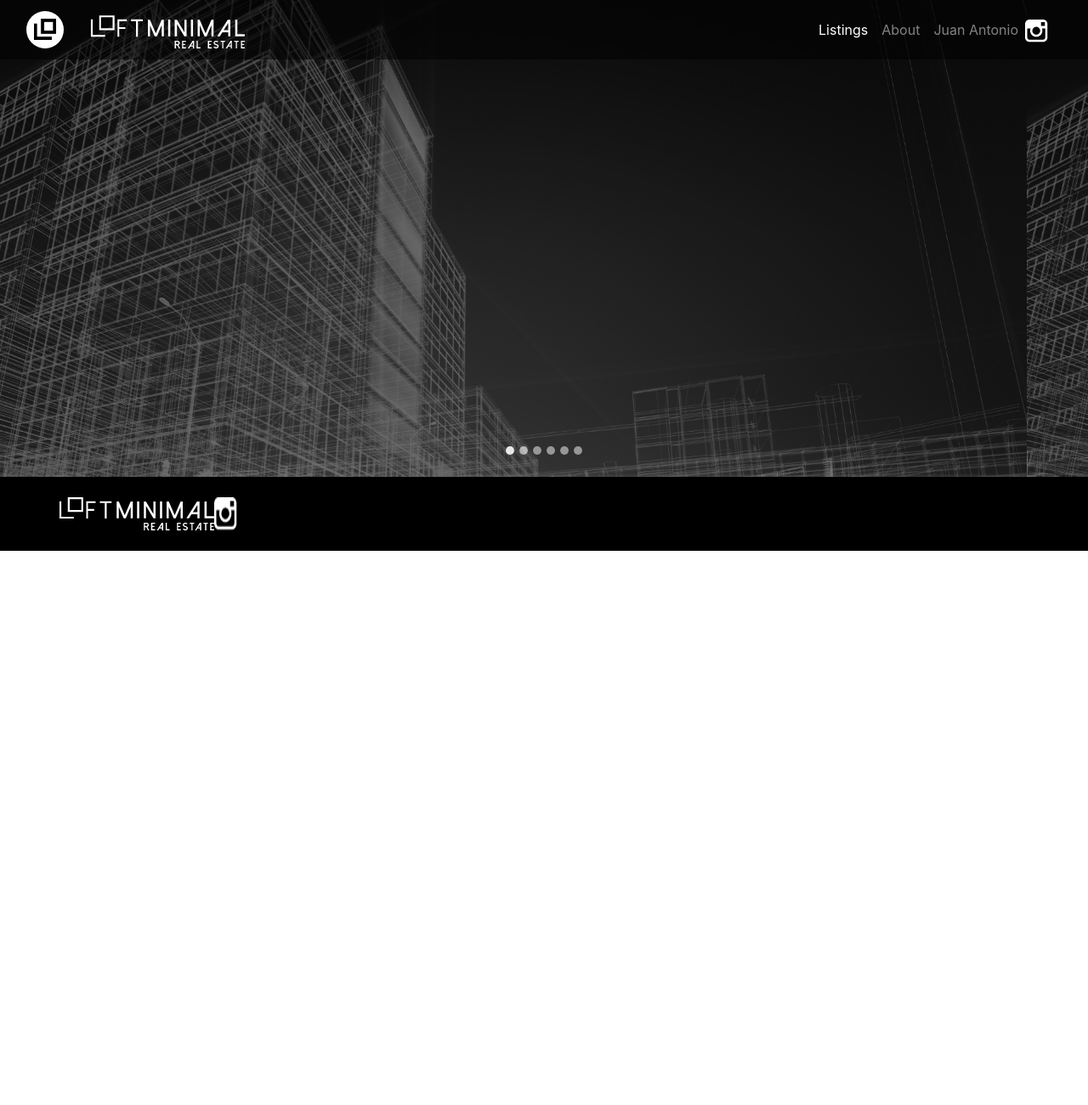
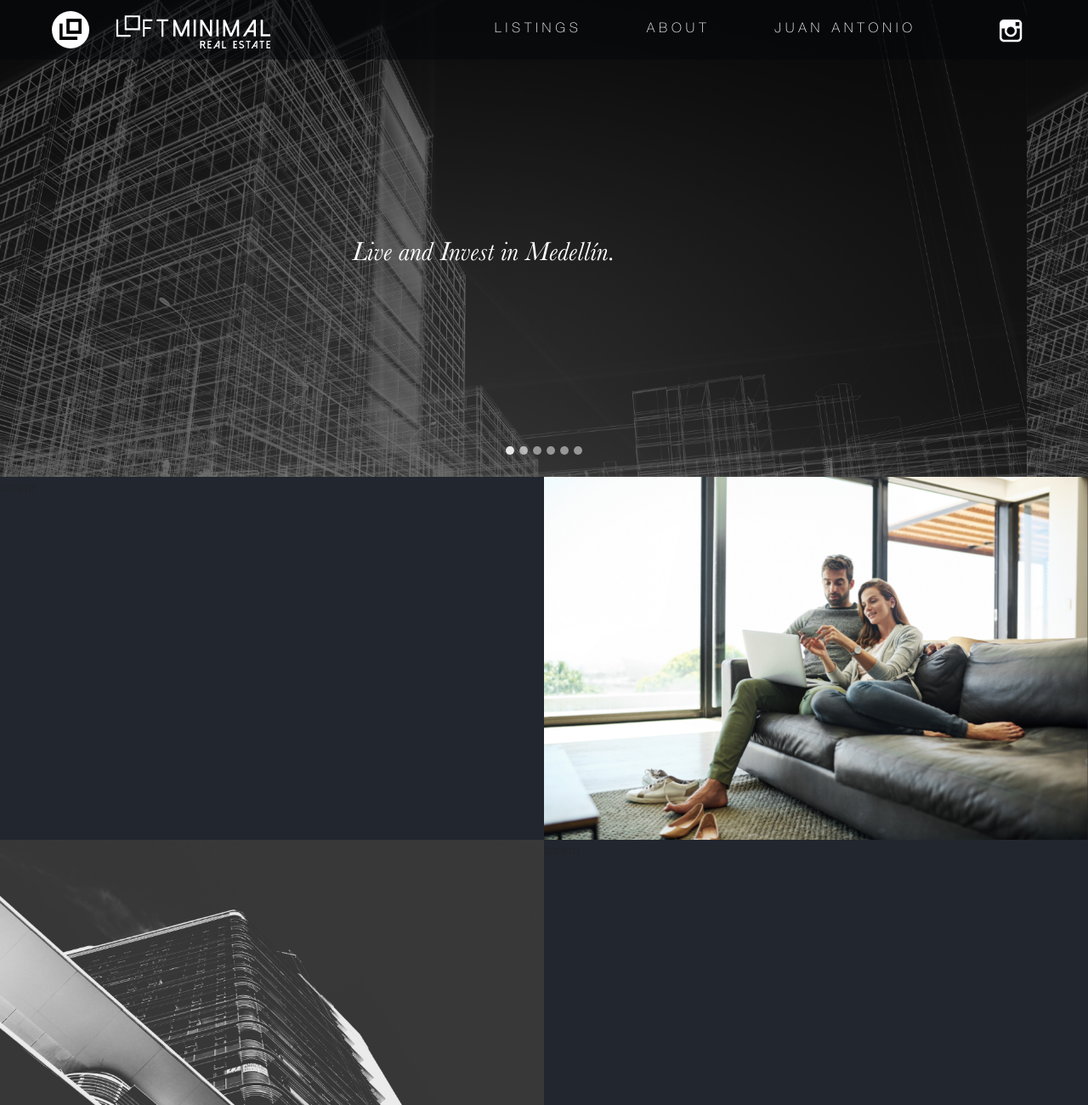
Before and after one commit to andresdavidsv/webLoftMinimal, a plain HTML site: page index.html in a window 1280 px wide. Shown: the top 1300 px of the page at 85% size. Before the commit the page ends 800 px from the top, so only its background shows below. Drawn offline with nearby package versions, Linux system fonts and the light colour scheme.

Commit message:
second commit

```diff
--- a/CSS/index.css
+++ b/CSS/index.css
@@ -1,5 +1,30 @@
+/* Variables */
+@font-face {
+  font-family: "FontPrimary";
+  src: url("../Fonts/BaskervilleMTStd-Italic.otf");
+}
+@font-face {
+  font-family: "FontNav";
+  src: url("../Fonts/HelveticaNeueLTStd-Th.otf");
+}
+
+/* Header and Nav */
+.navbar-brand {
+  padding-left: 30px;
+}
+.navbar-nav li {
+  padding-left: 30px;
+  padding-right: 30px;
+}
 .header .navbar {
-  background-color: rgba(0, 0, 0, 0.5);
+  background-color: rgba(5, 6, 10, 0.5);
+}
+.header .navbar .nav-link {
+  font-family: "FontNav", -apple-system, BlinkMacSystemFont, "Segoe UI", Roboto,
+    Oxygen, Ubuntu, Cantarell, "Open Sans", "Helvetica Neue", sans-serif;
+  text-transform: uppercase;
+  letter-spacing: 0.3em;
+  color: white;
 }
 
 .carousel-indicators li {
@@ -8,6 +33,21 @@
   height: 10px;
 }
 
+.carousel-caption {
+  font-family: "FontPrimary", italic;
+  font-size: xx-large;
+  height: 50%;
+}
+
+/* Main and Body */
+main {
+  background-color: rgb(34, 38, 47);
+}
+.container-fluid img {
+  max-width: 100%;
+}
+
+/* Footer */
 footer {
-  background-color: black;
+  background-color: rgb(25, 28, 35);
 }
--- a/index.html
+++ b/index.html
@@ -61,22 +61,18 @@
 
     <main>
       <!-- Corousel -->
-      <div
-        id="carouselExampleIndicators"
-        class="carousel slide"
-        data-ride="carousel"
-      >
+      <div id="carouselIndicators" class="carousel slide" data-ride="carousel">
         <ol class="carousel-indicators">
           <li
-            data-target="#carouselExampleIndicators"
+            data-target="#carouselIndicators"
             data-slide-to="0"
             class="active"
           ></li>
-          <li data-target="#carouselExampleIndicators" data-slide-to="1"></li>
-          <li data-target="#carouselExampleIndicators" data-slide-to="2"></li>
-          <li data-target="#carouselExampleIndicators" data-slide-to="3"></li>
-          <li data-target="#carouselExampleIndicators" data-slide-to="4"></li>
-          <li data-target="#carouselExampleIndicators" data-slide-to="5"></li>
+          <li data-target="#carouselIndicators" data-slide-to="1"></li>
+          <li data-target="#carouselIndicators" data-slide-to="2"></li>
+          <li data-target="#carouselIndicators" data-slide-to="3"></li>
+          <li data-target="#carouselIndicators" data-slide-to="4"></li>
+          <li data-target="#carouselIndicators" data-slide-to="5"></li>
         </ol>
         <div class="carousel-inner">
           <div class="carousel-item active">
@@ -85,6 +81,9 @@
               class="d-block w-100"
               alt="iStock-478952680-1"
             />
+            <div class="carousel-caption d-none d-md-block">
+              <h2>Live and Invest in Medellín.</h2>
+            </div>
           </div>
           <div class="carousel-item">
             <img
@@ -92,6 +91,9 @@
               class="d-block w-100"
               alt="iStock-478952680-1"
             />
+            <div class="carousel-caption d-none d-md-block">
+              <h2>Live and Invest in Medellín.</h2>
+            </div>
           </div>
           <div class="carousel-item">
             <img
@@ -99,6 +101,9 @@
               class="d-block w-100"
               alt="iStock-478952680-1"
             />
+            <div class="carousel-caption d-none d-md-block">
+              <h2>Live and Invest in Medellín.</h2>
+            </div>
           </div>
           <div class="carousel-item">
             <img
@@ -106,6 +111,9 @@
               class="d-block w-100"
               alt="iStock-478952680-1"
             />
+            <div class="carousel-caption d-none d-md-block">
+              <h2>Live and Invest in Medellín.</h2>
+            </div>
           </div>
           <div class="carousel-item">
             <img
@@ -113,23 +121,57 @@
               class="d-block w-100"
               alt="iStock-478952680-1"
             />
+            <div class="carousel-caption d-none d-md-block">
+              <h2>Live and Invest in Medellín.</h2>
+            </div>
           </div>
         </div>
       </div>
-      <div class="container">
-        <div class="row"></div>
+      <!-- Texts and Img -->
+      <div class="container-fluid">
+        <div class="row">
+          <div class="col-sm-12 col-md-6 pr-0 pl-0">lorem</div>
+          <div class="col-sm-12 col-md-6 pr-0 pl-0">
+            <img
+              src="Assets/iStock-905942188.png"
+              class="d-block w-100 h-100"
+              alt="iStock-905942188"
+            />
+          </div>
+          <div class="col-sm-12 col-md-6 pr-0 pl-0">
+            <img
+              src="Assets/Mask Group 1.png"
+              class="d-block w-100 h-100"
+              alt="Mask Group 1"
+            />
+          </div>
+          <div class="col-sm-12 col-md-6 pr-0 pl-0">lorem</div>
+          <div class="col-sm-12 col-md-6 pr-0 pl-0">lorem</div>
+          <div class="col-sm-12 col-md-6 pr-0 pl-0">
+            <img
+              src="Assets/iStock-499887682.png"
+              class="d-block w-100 h-100"
+              alt="iStock-499887682"
+            />
+          </div>
+        </div>
       </div>
     </main>
 
+    <!-- Footer -->
     <footer class="pb-4 pt-4">
       <div class="container">
         <div class="row">
-          <img src="Assets/Group 5.png" alt="Group 5" />
-          <img src="Assets/Path 20.png" alt="Path 20" />
+          <div class="col-8 col-md-6 d-flex flex-row-reverse">
+            <img src="Assets/Group 5.png" alt="Group 5" />
+          </div>
+          <div class="col-4 col-md-6 pt-1">
+            <img src="Assets/Path 20.png" alt="Path 20" />
+          </div>
         </div>
       </div>
     </footer>
-
+    <!-- JavaScripts -->
     <script
       src="https://code.jquery.com/jquery-3.5.1.slim.min.js"
       integrity="sha384-DfXdz2htPH0lsSSs5nCTpuj/zy4C+OGpamoFVy38MVBnE+IbbVYUew+OrCXaRkfj"
```
